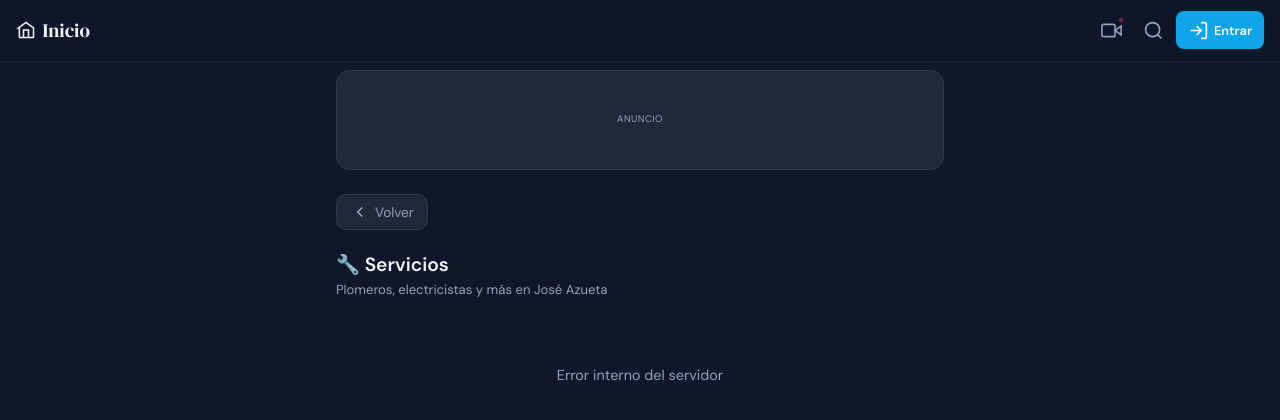
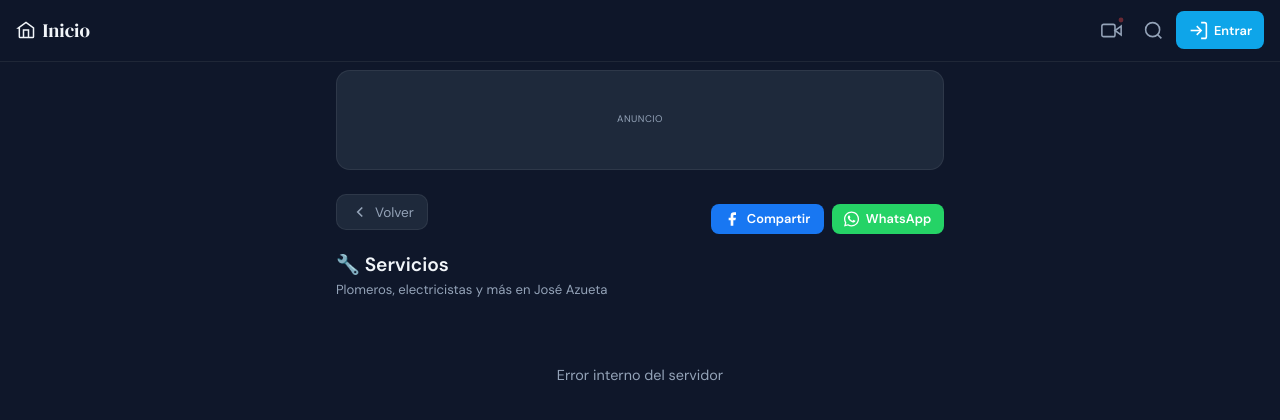
Before and after one commit to redllinas1248/comercio_python, a Flask app: page /servicios in a window 1280 px wide. Shown: the part 162-582 px from the top of the page. Run offline with Flask 3, Linux system fonts and the light colour scheme; a database or web service that is not in the repository returns one stand-in record (values such as "Sample title"); data that the repository does not hold is empty; parts of the project's set-up code (start-up, migrations or seed data) failed here and were passed over; some libraries are stand-ins or nearby versions.

Commit message:
servicios desde directorio

```diff
--- a/templates/servicios.html
+++ b/templates/servicios.html
@@ -2,19 +2,51 @@
 {% block content %}
 
 <div class="dir-header">
-  <button class="btn-back" onclick="history.back()">
-    <svg width="18" height="18" fill="none" stroke="currentColor" stroke-width="2.2" viewBox="0 0 24 24">
-      <polyline points="15 18 9 12 15 6"/>
-    </svg> Volver
-  </button>
-  <h2 class="dir-title">{% if request.path == '/servicios' %}🔧 Servicios{% else %}🚨 Emergencias{% endif %}</h2>
-  <p class="dir-sub">{% if request.path == '/servicios' %}Plomeros, electricistas y más en José Azueta{% else %}Información esencial para emergencias{% endif %}</p>
+  <div style="display:flex; align-items:center; justify-content:space-between; flex-wrap:wrap; gap:0.5rem;">
+    <button class="btn-back" onclick="history.back()">
+      <svg width="18" height="18" fill="none" stroke="currentColor" stroke-width="2.2" viewBox="0 0 24 24">
+        <polyline points="15 18 9 12 15 6"/>
+      </svg> Volver
+    </button>
+    <div style="display:flex; gap:0.5rem;">
+      <!-- Botón compartir Facebook -->
+      <button class="share-btn share-fb" onclick="compartirFacebook()" style="padding:0.4rem 0.8rem; font-size:0.8rem;">
+        <svg width="16" height="16" viewBox="0 0 24 24" fill="currentColor">
+          <path d="M18 2h-3a5 5 0 00-5 5v3H7v4h3v8h4v-8h3l1-4h-4V7a1 1 0 011-1h3z"/>
+        </svg>
+        Compartir
+      </button>
+      <!-- Botón compartir WhatsApp -->
+      <button class="share-btn share-wacopy" onclick="compartirWhatsApp()" style="padding:0.4rem 0.8rem; font-size:0.8rem;">
+        <svg width="16" height="16" viewBox="0 0 24 24" fill="currentColor">
+          <path d="M17.472 14.382c-.297-.149-1.758-.867-2.03-.967-.273-.099-.471-.148-.67.15-.197.297-.767.966-.94 1.164-.173.199-.347.223-.644.075-.297-.15-1.255-.463-2.39-1.475-.883-.788-1.48-1.761-1.653-2.059-.173-.297-.018-.458.13-.606.134-.133.298-.347.446-.52.149-.174.198-.298.298-.497.099-.198.05-.371-.025-.52-.075-.149-.669-1.612-.916-2.207-.242-.579-.487-.5-.669-.51-.173-.008-.371-.01-.57-.01-.198 0-.52.074-.792.372-.272.297-1.04 1.016-1.04 2.479 0 1.462 1.065 2.875 1.213 3.074.149.198 2.096 3.2 5.077 4.487.709.306 1.262.489 1.694.625.712.227 1.36.195 1.871.118.571-.085 1.758-.719 2.006-1.413.248-.694.248-1.289.173-1.413-.074-.124-.272-.198-.57-.347z"/>
+          <path d="M12 0C5.373 0 0 5.373 0 12c0 2.123.554 4.118 1.528 5.847L.057 23.882l6.198-1.448A11.945 11.945 0 0012 24c6.627 0 12-5.373 12-12S18.627 0 12 0zm0 21.894a9.878 9.878 0 01-5.031-1.378l-.361-.214-3.681.861.878-3.596-.235-.369A9.865 9.865 0 012.106 12C2.106 6.58 6.58 2.106 12 2.106c5.421 0 9.894 4.474 9.894 9.894 0 5.421-4.473 9.894-9.894 9.894z"/>
+        </svg>
+        WhatsApp
+      </button>
+    </div>
+  </div>
+  <h2 class="dir-title">🔧 Servicios</h2>
+  <p class="dir-sub">Plomeros, electricistas y más en José Azueta</p>
 </div>
 
 <div id="servicios-wrap"></div>
 
 <script>
-const TIPO = '{% if request.path == "/servicios" %}servicios{% else %}emergencias{% endif %}';
+// ===== FUNCIONES DE COMPARTIR =====
+function compartirFacebook() {
+  const url = encodeURIComponent(window.location.href);
+  window.open(`https://www.facebook.com/sharer/sharer.php?u=${url}`, '_blank', 'width=600,height=400');
+}
+
+function compartirWhatsApp() {
+  const url = encodeURIComponent(window.location.href);
+  const msg = encodeURIComponent('🔧 ¡Mira los servicios disponibles en José Azueta!');
+  window.open(`https://wa.me/?text=${msg}%20${url}`, '_blank');
+}
+
+// ===== RESTO DEL CÓDIGO (cargar servicios, calificar, etc.) =====
+const TIPO = 'servicios';
 
 async function cargarServicios() {
   const wrap = document.getElementById('servicios-wrap');
@@ -24,7 +56,7 @@ async function cargarServicios() {
     const cats = Object.keys(grupos);
 
     if (!cats.length) {
-      wrap.innerHTML = `<div class="empty"><div class="empty-icon">📋</div><p>No hay registros disponibles.<br>El administrador los agregará pronto.</p></div>`;
+      wrap.innerHTML = `<div class="empty"><div class="empty-icon">📋</div><p>No hay servicios disponibles.<br>El administrador los agregará pronto.</p></div>`;
       return;
     }
 
@@ -84,7 +116,6 @@ async function calificar(id) {
     toast('⚠️ Inicia sesión para calificar');
     return;
   }
-  // Usar un prompt simple para elegir 1-5 estrellas
   const calificacion = prompt('Califica este servicio (1-5 estrellas):', '5');
   if (calificacion === null) return;
   const num = parseInt(calificacion);
@@ -207,6 +238,22 @@ document.addEventListener('DOMContentLoaded', cargarServicios);
     background: var(--bg3);
     color: var(--text);
   }
+  .share-btn {
+    display: inline-flex;
+    align-items: center;
+    gap: 0.4rem;
+    border: none;
+    border-radius: 8px;
+    font-size: 0.8rem;
+    font-weight: 600;
+    padding: 0.4rem 0.8rem;
+    cursor: pointer;
+    color: #fff;
+    transition: opacity 0.2s;
+  }
+  .share-btn:hover { opacity: 0.85; }
+  .share-fb { background: #1877f2; }
+  .share-wacopy { background: #25d366; }
   @media (max-width: 500px) {
     .dir-grid {
       grid-template-columns: 1fr 1fr;
```
Also changed, not shown: templates/emergencias.html (+57 -10 lines).
